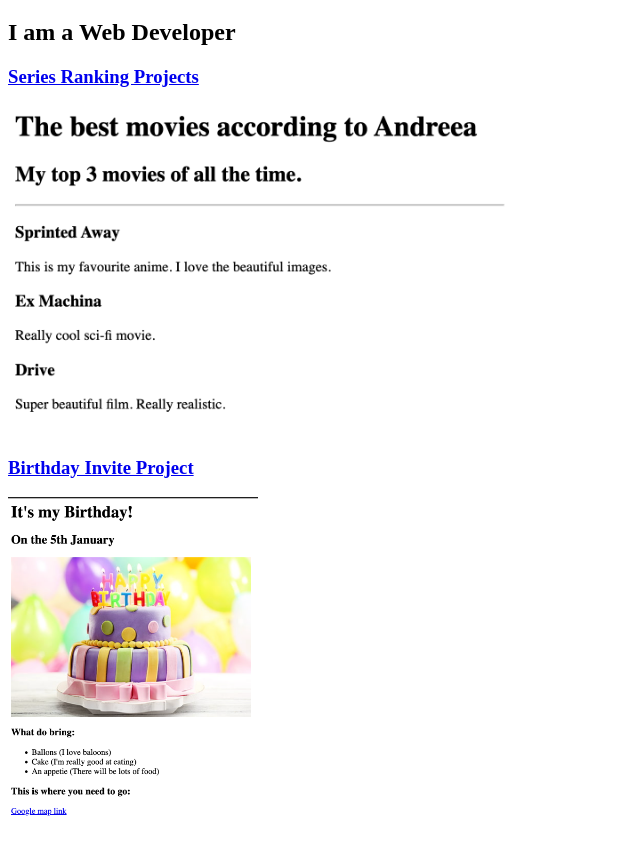
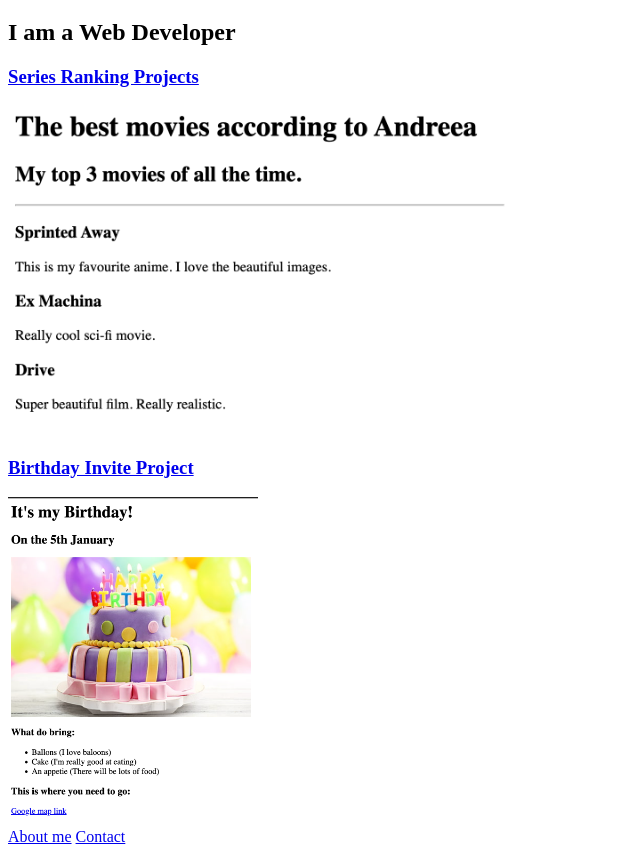
Before and after one commit to andreeamirza/html-portfolio, a plain HTML site: page index.html in a window 1280 px wide. Shown: the part 61-915 px from the top of the page, without its empty margins (0-640 px from the left). Drawn offline with Linux system fonts and the light colour scheme.

Commit message:
Update index.html

```diff
--- a/index.html
+++ b/index.html
@@ -14,14 +14,7 @@
 <a href="./public/movie-ranking.html"><img src="./assets/images/my-series.png" alt="series ranking" width="500px"></a>
 
 <a href="./public/birthday-invite.html"> <h3>Birthday Invite Project</h3></a>
-<a href="./public/birthday-invite.html"><img src="./assets/images/my-birthday.png" alt="my birthday invitation" width="250"/></a>
+<a href="./public/birthday-invite.html"><img src="./assets/images/my-birthday.png" alt="my birthday invitation" width="250"/></a><br>
+<a href="./public/about.html">About me</a> <a href="./public/contact.html">Contact</a>
 </body>
-
-<!-- TODO 5: Add a link to the project pages -->
-
-<!-- TODO 6: Add images to show the project previews
-HINT for TODO 6: You can use the height attribute set to 200 to make the image smaller:
-https://developer.mozilla.org/en-US/docs/Web/HTML/Element/img#attr-height -->
-
-<!-- TODO 7: Add the Contact Me and About Me page links -->
 </html>
```
